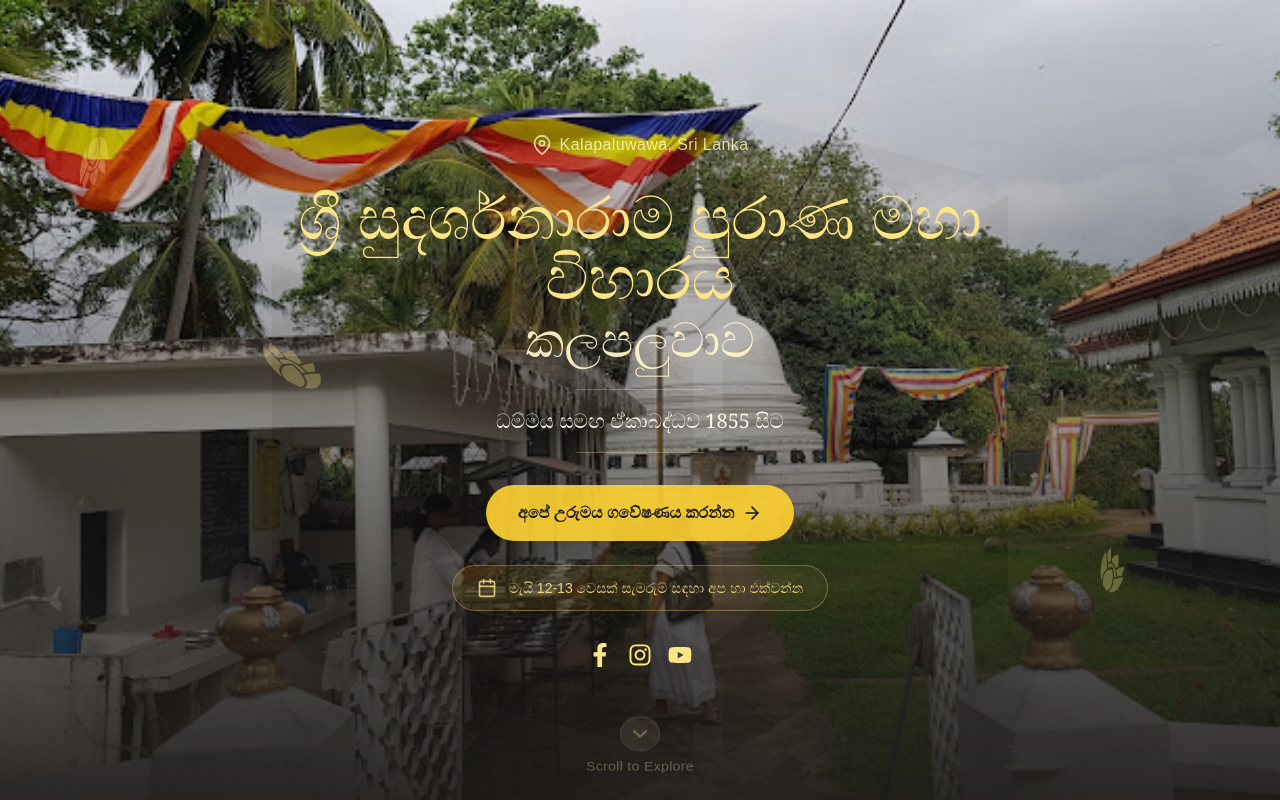
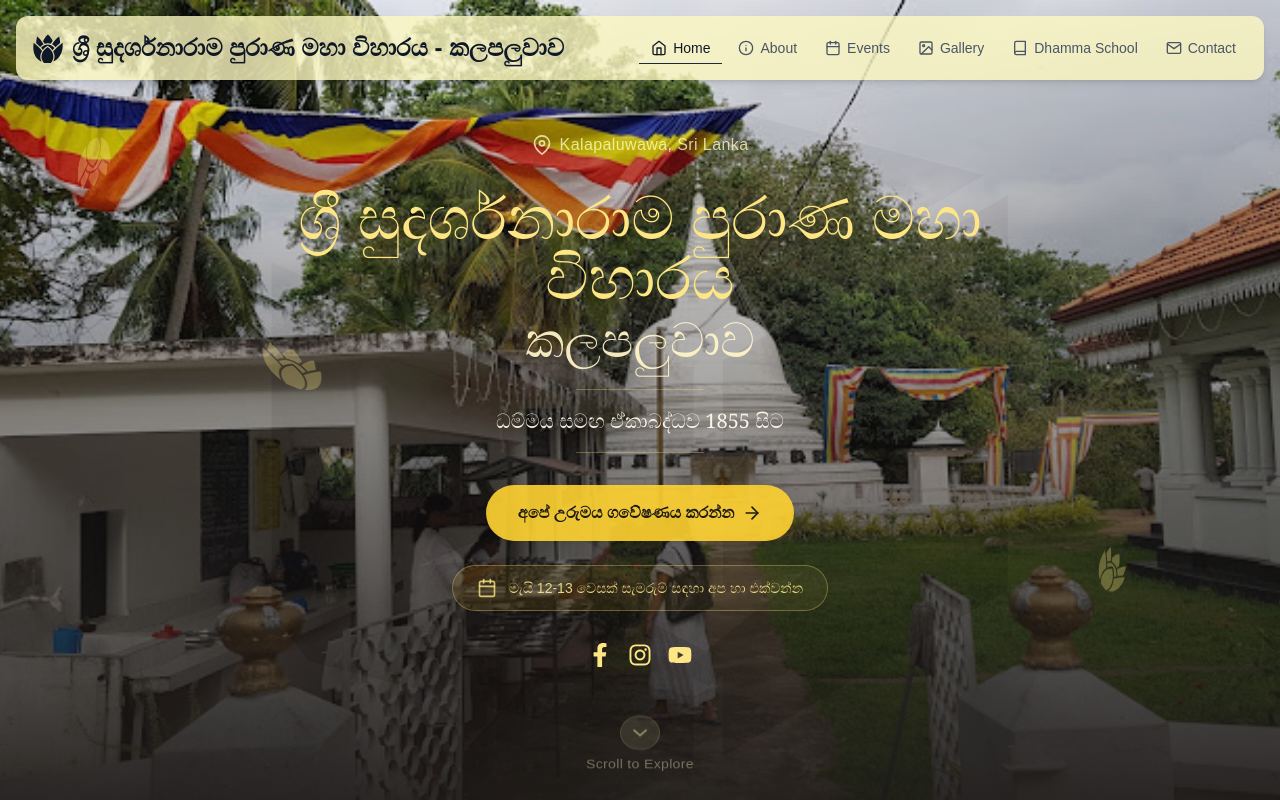
Before and after one commit to HansakaKaveesh/sudarshanarama-temple, a Next.js app: page / in a window 1280 px wide. Shown: the top 800 px of the page. Built offline with nearby package versions, Linux system fonts and the light colour scheme; grey boxes are pictures that could not be loaded.

Commit message:
fix: uncomment Navbar and Footer components in RootLayout for proper rendering

```diff
--- a/src/app/layout.js
+++ b/src/app/layout.js
@@ -29,9 +29,9 @@ export default function RootLayout({ children }) {
         />
       </head>
       <body className={`${geistSans.variable} ${geistMono.variable} antialiased`}>
-       {/* <Navbar /> */}
+       <Navbar />
         {children}
-      {/*  <Footer /> */}
+      <Footer />
         <ScrollToTop /> {/* ← add this line */}
       </body>
     </html>
```
